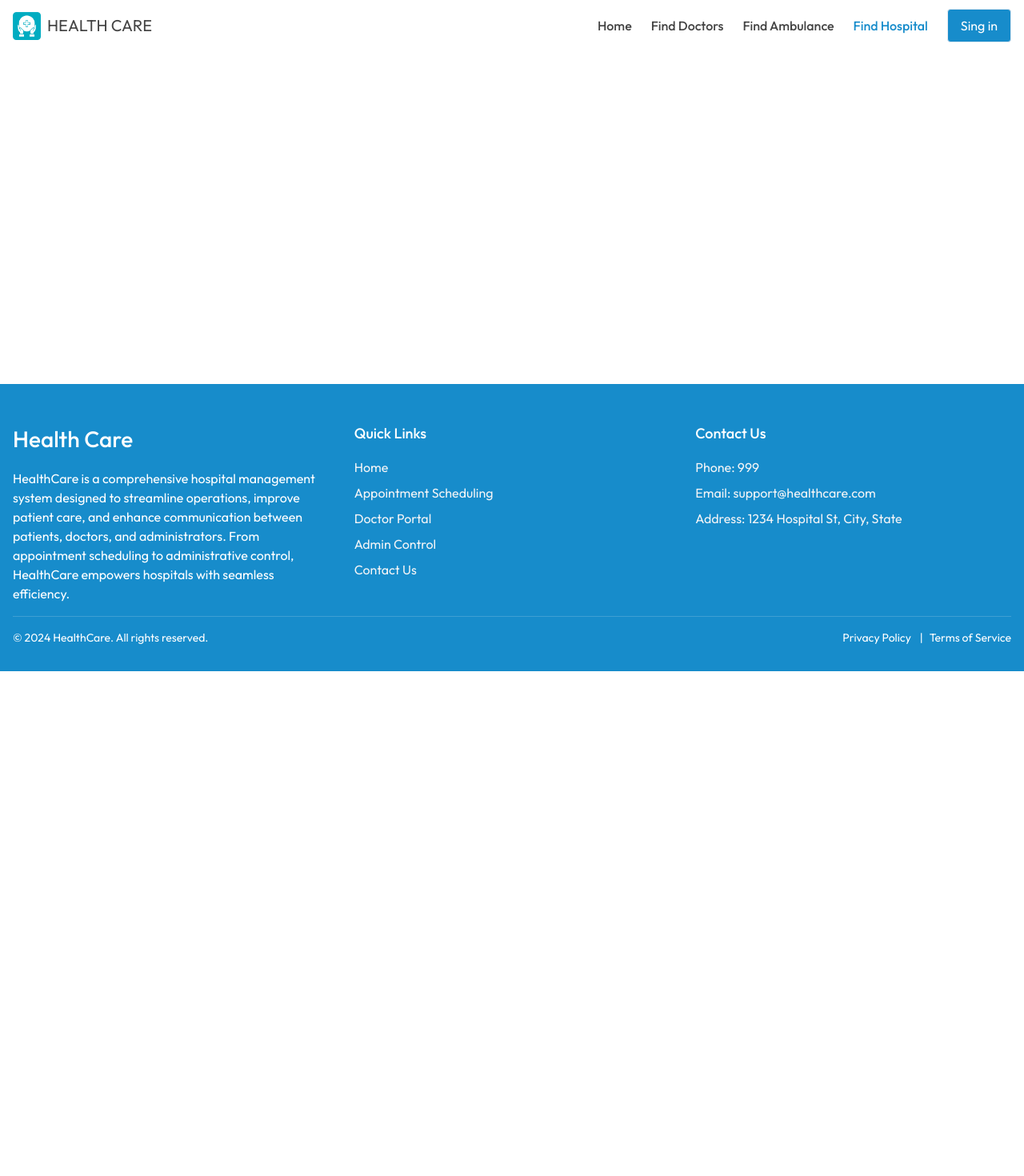
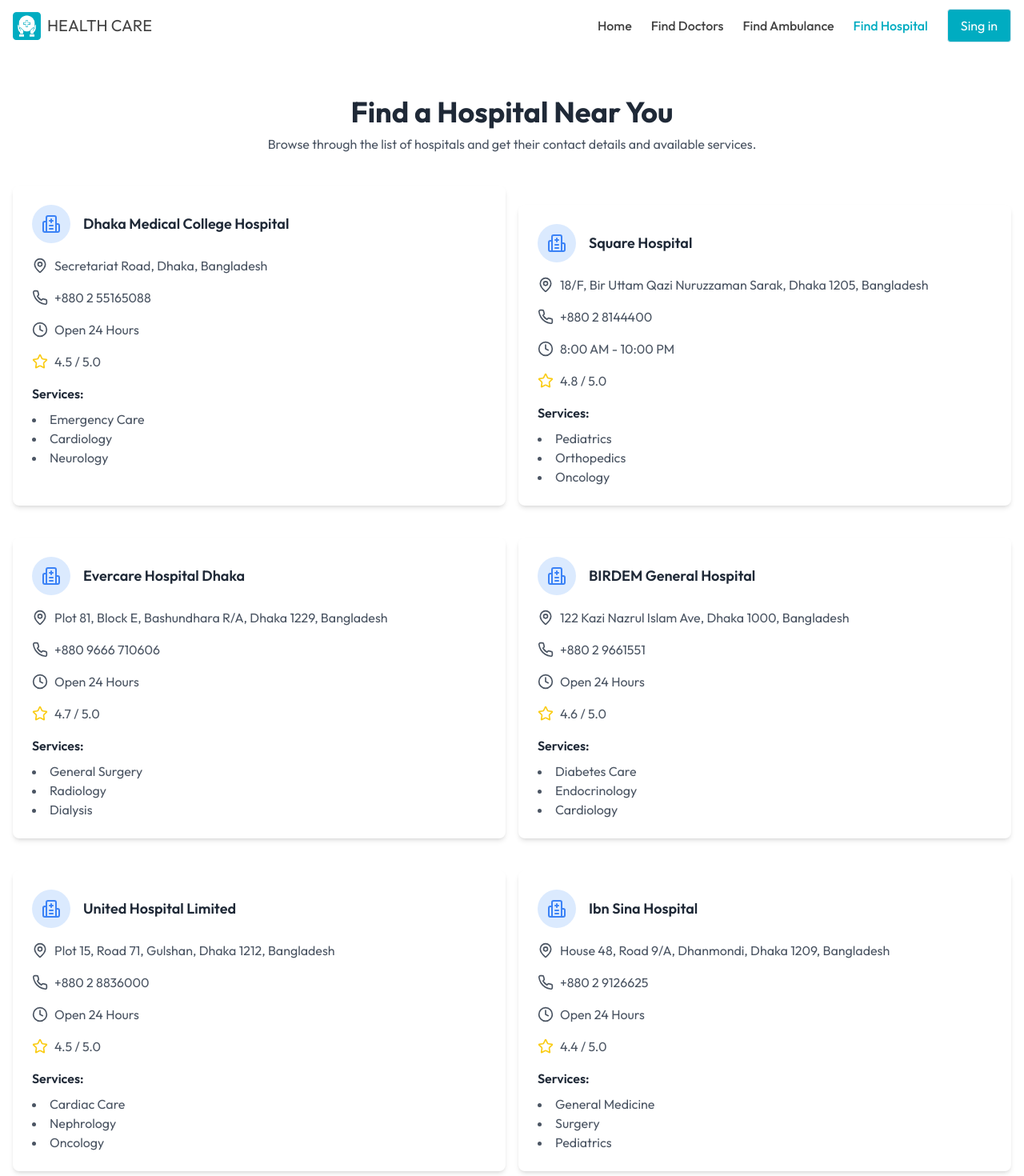
Before and after one commit to smsohag32/health-care-frontend, a React (Vite) app: page /find-hospital in a window 1280 px wide. Shown: the top 1470 px of the page at 80% size. Before the commit the page ends 839 px from the top, so only its background shows below. Built offline with nearby package versions, Linux system fonts and the light colour scheme.

Commit message:
find hospital page added with some dummy data

```diff
--- a/src/components/SearchBox/SearchBox.jsx
+++ b/src/components/SearchBox/SearchBox.jsx
@@ -19,7 +19,7 @@ const SearchBox = () => {
    }
    return (
       <div className='w-full' >
-         <div className=' py-10 footer- bg-skyblue px-14  rounded-[8px] '>
+         <div className=' py-10 footer- bg-primaryBlue px-14  rounded-[8px] '>
             <div className='lg:flex hidden items-center justify-between gap-6'>
                <CustomDropdown
                   options={[
--- a/src/components/cards/DoctorCard.jsx
+++ b/src/components/cards/DoctorCard.jsx
@@ -94,7 +94,7 @@ const DoctorCard = ({ doctor }) => {
                            />
                         </PopoverContent>
                      </Popover>
-                     <Button className="w-full sm:w-auto">Book Appointment</Button>
+                     <button className="w-full sm:w-auto primary-btn">Book Appointment</button>
                   </div>
                </div>
             </div>
--- a/src/components/footer/Footer.jsx
+++ b/src/components/footer/Footer.jsx
@@ -1,14 +1,22 @@
 import React from 'react';
 import { Separator } from '../ui/separator';
-import logo from "@/assets/logo/logo.webp";
+
+import logo from "@/assets/icons/logo.png";
+import { Link } from 'react-router-dom';
 const Footer = () => {
    return (
-      <footer className='bg-skyblue pt-12 pb-8 text-[#ffffff]'>
+      <footer className='bg-slate-800 pt-12 pb-8 text-[#ffffff]'>
          <div className='main-container grid grid-cols-1 items-start md:grid-cols-3 gap-8'>
             {/* About Us */}
             <div>
-               <h2 className='text-[28px] font-medium'>Health Care</h2>
-               <p className='text-base font-normal mt-4'>
+               <div className='flex z-50 items-center lg:gap-16'>
+                  <Link to={'/'} className='flex items-center gap-2'>
+                     <img className=' max-w-[35px]' src={logo} alt="logo" />
+                     <p className='text-white text-[20px]'>HEALTH CARE</p>
+                  </Link>
+               </div>
+
+               <p className='text-base font-normal text-gray-400 mt-4'>
                   HealthCare is a comprehensive hospital management system designed to
                   streamline operations, improve patient care, and enhance communication between
                   patients, doctors, and administrators. From appointment scheduling to administrative
@@ -20,11 +28,11 @@ const Footer = () => {
             <div>
                <h3 className='text-lg font-medium mb-4'>Quick Links</h3>
                <ul className='space-y-2'>
-                  <li><a href='#' className='hover:underline text-gray-100'>Home</a></li>
-                  <li><a href='#' className='hover:underline text-gray-100'>Appointment Scheduling</a></li>
-                  <li><a href='#' className='hover:underline text-gray-100'>Doctor Portal</a></li>
-                  <li><a href='#' className='hover:underline text-gray-100'>Admin Control</a></li>
-                  <li><a href='#' className='hover:underline text-gray-100'>Contact Us</a></li>
+                  <li><a href='#' className='hover:underline text-gray-400 hover:text-gray-100'>Home</a></li>
+                  <li><a href='#' className='hover:underline text-gray-400 hover:text-gray-100'>Appointment Scheduling</a></li>
+                  <li><a href='#' className='hover:underline text-gray-400 hover:text-gray-100'>Doctor Portal</a></li>
+                  <li><a href='#' className='hover:underline text-gray-400 hover:text-gray-100'>Admin Control</a></li>
+                  <li><a href='#' className='hover:underline text-gray-400 hover:text-gray-100'>Contact Us</a></li>
                </ul>
             </div>
 
@@ -32,9 +40,9 @@ const Footer = () => {
             <div>
                <h3 className='text-lg font-medium mb-4'>Contact Us</h3>
                <p className='text-gray-100'>
-                  <span className='block mb-2'>Phone: 999</span>
-                  <span className='block mb-2'>Email: support@healthcare.com</span>
-                  <span className='block mb-2'>Address: 1234 Hospital St, City, State</span>
+                  <span className='block mb-2 text-gray-400 '>Phone: 999</span>
+                  <span className='block mb-2 text-gray-400 '>Email: support@healthcare.com</span>
+                  <span className='block mb-2 text-gray-400 '>Address: 1234 Hospital St, City, State</span>
                </p>
             </div>
          </div>
@@ -44,8 +52,8 @@ const Footer = () => {
             <div className='flex justify-between items-center text-100 text-sm'>
                <p>© {new Date().getFullYear()} HealthCare. All rights reserved.</p>
                <p>
-                  <a href='#' className='hover:underline pe-2 '>Privacy Policy</a> |
-                  <a href='#' className='hover:underline ml-2'>Terms of Service</a>
+                  <a href='#' className='hover:underline pe-2 text-gray-400 '>Privacy Policy</a> |
+                  <a href='#' className='hover:underline ml-2 text-gray-400'>Terms of Service</a>
                </p>
             </div>
          </div>
--- a/src/components/header/Header.jsx
+++ b/src/components/header/Header.jsx
@@ -47,7 +47,7 @@ const Header = () => {
                         key={path}
                         to={path}
                         className={({ isActive }) =>
-                           `py-3 relative transition-all text-base  duration-300 font-medium ${isActive ? 'text-skyblue ' : 'text-title'}`
+                           `py-3 relative transition-all text-base  duration-300 font-medium ${isActive ? 'text-primaryBlue ' : 'text-title'}`
                         }
                      >
                         {name}
--- a/src/index.css
+++ b/src/index.css
@@ -111,13 +111,21 @@
 
    /* button  */
    .primary-btn {
-      @apply bg-gradient-to-br w-full from-[#178CCB] py-[12px] px-6 to-[#178CCB] text-base flex items-center gap-2 justify-center font-normal text-white rounded-[8px];
-      @apply transition-all duration-300 ease-in-out;
+      @apply rounded-[4px] w-full text-center justify-center font-normal border-[#ffffff] border text-sm flex bg-primaryBlue px-4 py-2 text-white items-center gap-2 transition-transform duration-200 ease-in-out;
    }
 
    .primary-btn:hover {
-      @apply from-[#0d6fa2] to-[#0d6fa2] shadow-lg scale-105;
+      @apply bg-hoverPrimaryBlue transition-all duration-200;
    }
+
+   .primary-btn:active {
+      @apply scale-95;
+   }
+
+   .primary-btn:focus {
+      @apply outline-none ring-2 ring-hoverPrimaryBlue ring-offset-2; /* Accessible focus state */
+   }
+
    .outline-btn {
       @apply primary-text bg-transparent  transition-all duration-300  rounded-[8px] py-[12px] px-7 w-full text-sm font-medium hover:ring border hover:border-blue-500 hover:text-blue-500 border-blue-600 hover:ring-blue-200;
    }
--- a/src/pages/Public/FindHospital/FindHospital.jsx
+++ b/src/pages/Public/FindHospital/FindHospital.jsx
@@ -1,9 +1,214 @@
 import React from 'react';
+import { LucideHospital, LucideMapPin, LucidePhone, LucideClock, LucideStar } from 'lucide-react';
+
+const hospitals = [
+   {
+      id: 1,
+      name: 'Dhaka Medical College Hospital',
+      address: 'Secretariat Road, Dhaka, Bangladesh',
+      phone: '+880 2 55165088',
+      timings: 'Open 24 Hours',
+      rating: 4.5,
+      services: ['Emergency Care', 'Cardiology', 'Neurology'],
+   },
+   {
+      id: 2,
+      name: 'Square Hospital',
+      address: '18/F, Bir Uttam Qazi Nuruzzaman Sarak, Dhaka 1205, Bangladesh',
+      phone: '+880 2 8144400',
+      timings: '8:00 AM - 10:00 PM',
+      rating: 4.8,
+      services: ['Pediatrics', 'Orthopedics', 'Oncology'],
+   },
+   {
+      id: 3,
+      name: 'Evercare Hospital Dhaka',
+      address: 'Plot 81, Block E, Bashundhara R/A, Dhaka 1229, Bangladesh',
+      phone: '+880 9666 710606',
+      timings: 'Open 24 Hours',
+      rating: 4.7,
+      services: ['General Surgery', 'Radiology', 'Dialysis'],
+   },
+   {
+      id: 4,
+      name: 'BIRDEM General Hospital',
+      address: '122 Kazi Nazrul Islam Ave, Dhaka 1000, Bangladesh',
+      phone: '+880 2 9661551',
+      timings: 'Open 24 Hours',
+      rating: 4.6,
+      services: ['Diabetes Care', 'Endocrinology', 'Cardiology'],
+   },
+   {
+      id: 5,
+      name: 'United Hospital Limited',
+      address: 'Plot 15, Road 71, Gulshan, Dhaka 1212, Bangladesh',
+      phone: '+880 2 8836000',
+      timings: 'Open 24 Hours',
+      rating: 4.5,
+      services: ['Cardiac Care', 'Nephrology', 'Oncology'],
+   },
+   {
+      id: 6,
+      name: 'Ibn Sina Hospital',
+      address: 'House 48, Road 9/A, Dhanmondi, Dhaka 1209, Bangladesh',
+      phone: '+880 2 9126625',
+      timings: 'Open 24 Hours',
+      rating: 4.4,
+      services: ['General Medicine', 'Surgery', 'Pediatrics'],
+   },
+   {
+      id: 7,
+      name: 'Holy Family Red Crescent Medical College Hospital',
+      address: 'Eskaton Garden Road, Dhaka 1000, Bangladesh',
+      phone: '+880 2 8311721',
+      timings: 'Open 24 Hours',
+      rating: 4.3,
+      services: ['General Surgery', 'Gynecology', 'Pediatrics'],
+   },
+   {
+      id: 8,
+      name: 'Ad-Din Hospital',
+      address: '2 Bara Moghbazar, Dhaka 1217, Bangladesh',
+      phone: '+880 2 9353391',
+      timings: 'Open 24 Hours',
+      rating: 4.2,
+      services: ['Maternity Care', 'Pediatrics', 'General Surgery'],
+   },
+   {
+      id: 9,
+      name: 'National Institute of Cardiovascular Diseases',
+      address: 'Sher-e-Bangla Nagar, Dhaka 1207, Bangladesh',
+      phone: '+880 2 9122560',
+      timings: 'Open 24 Hours',
+      rating: 4.5,
+      services: ['Cardiology', 'Cardiac Surgery'],
+   },
+   {
+      id: 10,
+      name: 'Bangabandhu Sheikh Mujib Medical University',
+      address: 'Shahbag, Dhaka 1000, Bangladesh',
+      phone: '+880 2 8614001',
+      timings: 'Open 24 Hours',
+      rating: 4.6,
+      services: ['General Medicine', 'Surgery', 'Neurology'],
+   },
+   {
+      id: 11,
+      name: 'Kurmitola General Hospital',
+      address: 'Dhaka Cantonment, Dhaka 1206, Bangladesh',
+      phone: '+880 2 9870147',
+      timings: 'Open 24 Hours',
+      rating: 4.3,
+      services: ['Emergency Care', 'General Surgery', 'Orthopedics'],
+   },
+   {
+      id: 12,
+      name: 'National Institute of Cancer Research & Hospital',
+      address: 'Mohakhali, Dhaka 1212, Bangladesh',
+      phone: '+880 2 9880078',
+      timings: 'Open 24 Hours',
+      rating: 4.4,
+      services: ['Oncology', 'Radiotherapy'],
+   },
+   {
+      id: 13,
+      name: 'Chittagong Medical College Hospital',
+      address: 'Chawkbazar, Chittagong, Bangladesh',
+      phone: '+880 31 619400',
+      timings: 'Open 24 Hours',
+      rating: 4.5,
+      services: ['General Medicine', 'Surgery', 'Pediatrics'],
+   },
+   {
+      id: 14,
+      name: 'Rajshahi Medical College Hospital',
+      address: 'Rajshahi, Bangladesh',
+      phone: '+880 721 772150',
+      timings: 'Open 24 Hours',
+      rating: 4.4,
+      services: ['General Medicine', 'Surgery', 'Gynecology'],
+   },
+   {
+      id: 15,
+      name: 'Sylhet MAG Osmani Medical College Hospital',
+      address: 'Sylhet, Bangladesh',
+      phone: '+880 821 713667',
+      timings: 'Open 24 Hours',
+      rating: 4.3,
+      services: ['General Medicine', 'Surgery', 'Orthopedics'],
+   },
+   {
+      id: 16,
+      name: 'Mymensingh Medical College Hospital',
+      address: 'Mymensingh, Bangladesh',
+      phone: '+880 91 66215',
+      timings: 'Open 24 Hours',
+      rating: 4.2,
+      services: ['General Medicine', 'Surgery', 'Pediatrics'],
+   },
+
+];
 
 const FindHospital = () => {
    return (
-      <div>
+      <div className="min-h-screen main-container  flex flex-col items-center py-10">
+         {/* Header */}
+         <div className="text-center mb-10">
+            <h1 className="text-3xl md:text-4xl font-bold text-gray-800">
+               Find a Hospital Near You
+            </h1>
+            <p className="text-gray-600 mt-2">
+               Browse through the list of hospitals and get their contact details and available services.
+            </p>
+         </div>
 
+         {/* Hospital List */}
+         <div className="w-full grid lg:grid-cols-2 gap-4  space-y-6">
+            {hospitals.map((hospital) => (
+               <div
+                  key={hospital.id}
+                  className="bg-white shadow-md rounded-lg p-6 flex flex-col gap-4 hover:shadow-lg transition-shadow duration-300"
+               >
+                  <div className="flex items-center gap-4">
+                     <div className="p-3 bg-blue-100 rounded-full">
+                        <LucideHospital className="text-blue-500 w-6 h-6" />
+                     </div>
+                     <h2 className="text-lg font-semibold text-gray-800">
+                        {hospital.name}
+                     </h2>
+                  </div>
+
+                  <div className="flex items-center gap-2 text-gray-600">
+                     <LucideMapPin className="w-5 h-5" />
+                     <p>{hospital.address}</p>
+                  </div>
+
+                  <div className="flex items-center gap-2 text-gray-600">
+                     <LucidePhone className="w-5 h-5" />
+                     <p>{hospital.phone}</p>
+                  </div>
+
+                  <div className="flex items-center gap-2 text-gray-600">
+                     <LucideClock className="w-5 h-5" />
+                     <p>{hospital.timings}</p>
+                  </div>
+
+                  <div className="flex items-center gap-2 text-gray-600">
+                     <LucideStar className="w-5 h-5 text-yellow-400" />
+                     <p>{hospital.rating} / 5.0</p>
+                  </div>
+
+                  <div>
+                     <h3 className="text-gray-800 font-semibold mb-2">Services:</h3>
+                     <ul className="list-disc list-inside text-gray-600">
+                        {hospital.services.map((service, index) => (
+                           <li key={index}>{service}</li>
+                        ))}
+                     </ul>
+                  </div>
+               </div>
+            ))}
+         </div>
       </div>
    );
 };
--- a/src/pages/Public/Home/Telemedicine.jsx
+++ b/src/pages/Public/Home/Telemedicine.jsx
@@ -22,7 +22,7 @@ const Telemedicine = () => {
                </CardHeader>
                <CardContent>
                   <p className="mb-4">Connect with a doctor face-to-face through our secure video platform.</p>
-                  <Button className="w-full">Start Video Call</Button>
+                  <button className="w-full primary-btn">Start Video Call</button>
                </CardContent>
             </Card>
             <Card>
@@ -34,7 +34,7 @@ const Telemedicine = () => {
                </CardHeader>
                <CardContent>
                   <p className="mb-4">Get quick medical advice through our chat service with licensed physicians.</p>
-                  <Button className="w-full">Start Chat</Button>
+                  <button className="w-full primary-btn">Start Chat</button>
                </CardContent>
             </Card>
             <Card>
@@ -46,7 +46,7 @@ const Telemedicine = () => {
                </CardHeader>
                <CardContent>
                   <p className="mb-4">Book a future telemedicine appointment with your preferred doctor.</p>
-                  <Button className="w-full">Schedule Now</Button>
+                  <button className="w-full primary-btn">Schedule Now</button>
                </CardContent>
             </Card>
          </div>
--- a/src/pages/Public/Home/TopSpecialized.jsx
+++ b/src/pages/Public/Home/TopSpecialized.jsx
@@ -72,19 +72,19 @@ const TopSpecialized = () => {
             {doctors.map((doctor, index) => (
                <motion.div
                   key={index}
-                  className="bg-white p-6 rounded-lg shadow-md hover:shadow-none transition-shadow duration-300 flex flex-col items-center"
-                  whileHover={{ scale: 1.05 }}
+                  className="bg-white p-6 rounded-sm border hover:shadow-none transition-shadow duration-300 flex flex-col items-center"
+                  whileHover={{ scale: 1.01 }}
                   transition={{ type: "spring", stiffness: 300 }}
                >
                   <div className="flex items-center flex-col justify-center w-full">
-                     <div className="text-4xl bg-primary/10 text-primary p-6 rounded-full mb-4">
+                     <div className="text-4xl bg-bluelight text-primary p-6 rounded-full mb-4">
                         {doctor.icon || <User className="w-8 h-8" />}
                      </div>
                      <h3 className="text-xl font-semibold text-gray-800 mb-2">{doctor.name}</h3>
                      <p className="text-sm text-gray-600">{doctor.specialty}</p>
                   </div>
                   <div className="mt-4 flex items-center justify-center text-center w-full">
-                     <Link to={"/find-doctors"} className="primary-btn">
+                     <Link to={"/find-doctors"} className="rounded-[4px] w-full text-center justify-center font-normal border-[#fffff] border text-sm flex bg-primaryBlue px-4 py-2 text-white items-center gap-2">
                         Book Appointment
                      </Link>
                   </div>
--- a/tailwind.config.js
+++ b/tailwind.config.js
@@ -57,7 +57,8 @@ module.exports = {
             lightbg: "#E8F4FA",
             bluelight: "#E8F4FA",
             skyblue: "#178CCB",
-            primaryBlue: "#178CCB",
+            primaryBlue: "#00acc1",
+            hoverPrimaryBlue: "#008BA3",
          },
          borderRadius: {
             lg: "var(--radius)",
```
Also changed, not shown: vercel.json (deleted).
